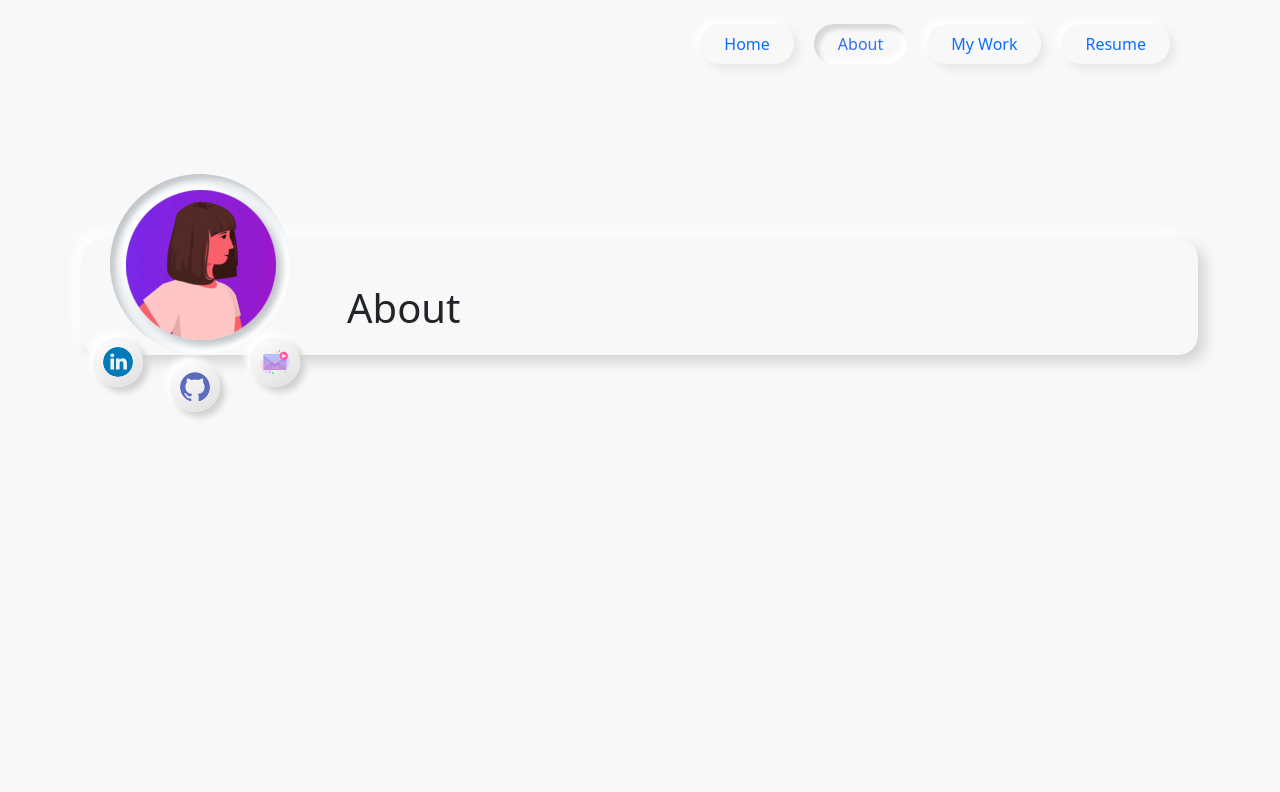
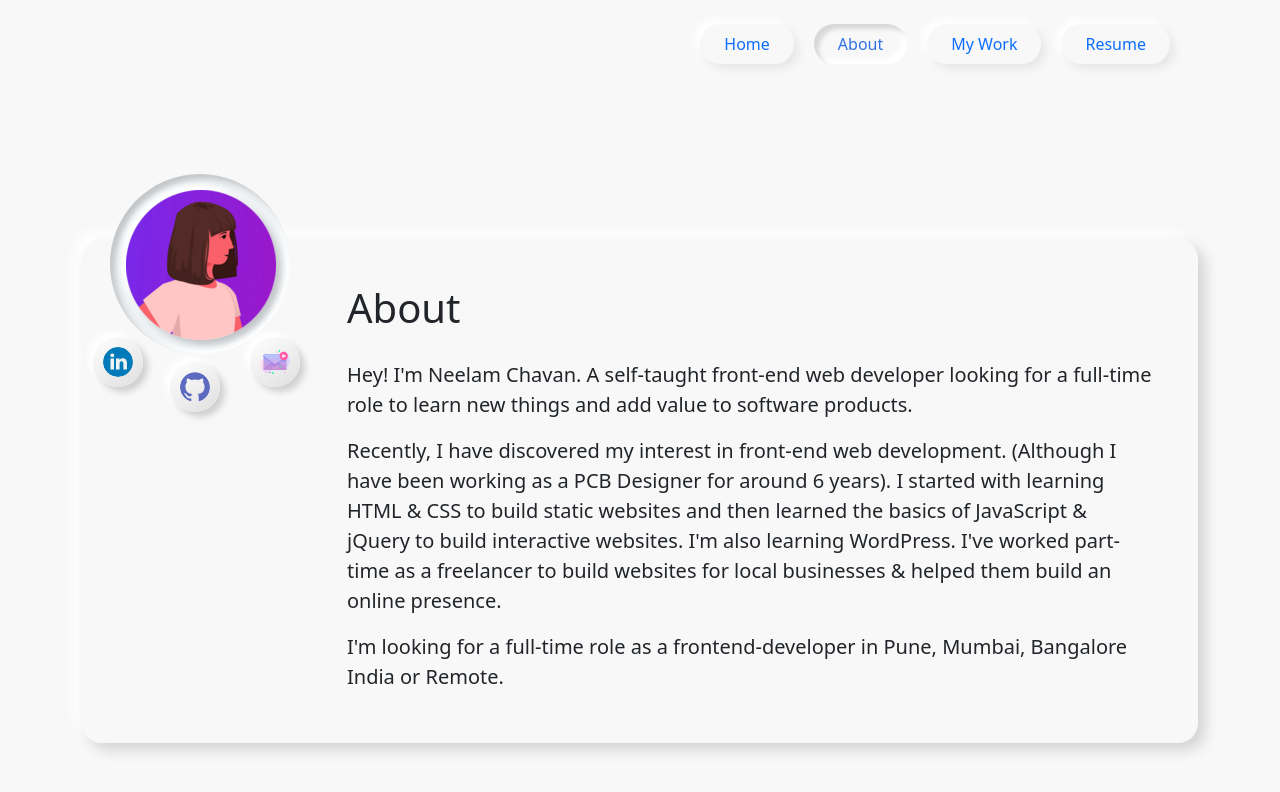
Before and after one commit to Neelam618/oldPortfolio, a website: page about.html in a window 1280 px wide. Drawn offline with nearby package versions, Linux system fonts and the light colour scheme.

Commit message:
about content added

```diff
--- a/about.html
+++ b/about.html
@@ -41,6 +41,11 @@
                 <div class="title">
                     <h1>About</h1>
                 </div>
+                <div class="desc">
+                    <p>Hey! I'm Neelam Chavan. A self-taught front-end web developer looking for a full-time role to learn new things and add value to software products.</p>
+                    <p>Recently, I have discovered my interest in front-end web development. (Although I have been working as a PCB Designer for around 6 years). I started with learning HTML & CSS to build static websites and then learned the basics of JavaScript & jQuery to build interactive websites. I'm also learning WordPress. I've worked part-time as a freelancer to build websites for local businesses & helped them build an online presence.</p>
+                    <p>I'm looking for a full-time role as a frontend-developer in Pune, Mumbai, Bangalore India or Remote.</p>
+                </div>
                 <div class="social-links">
                     <a href="" class="linkedin"><img src="img/linkedin.svg" alt=""></a>
                     <a href="" class="github"><img src="img/github.svg" alt=""></a>
--- a/scss/about.scss
+++ b/scss/about.scss
@@ -12,6 +12,12 @@ main {
                     -7px -7px 14px #ffffff;
         .title {
             padding: 30px 20px 0 250px;
+        }
+
+        .desc {
+            padding: 20px 30px 20px 250px;
+            font-size: 20px;
+            font-weight: 400;
         }
 
         .social-links {
```
Also changed, not shown: css/about.css.
